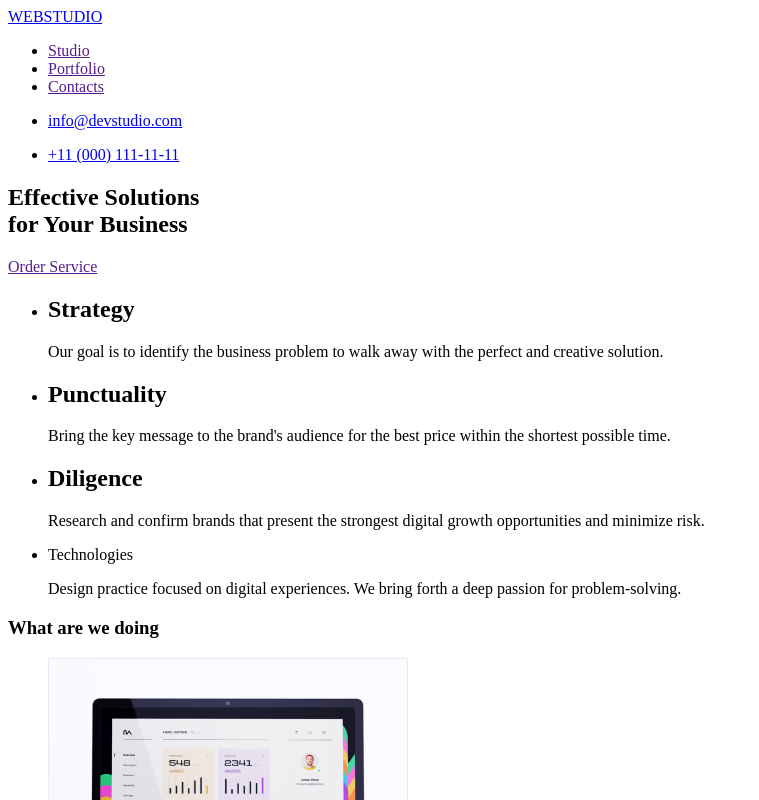
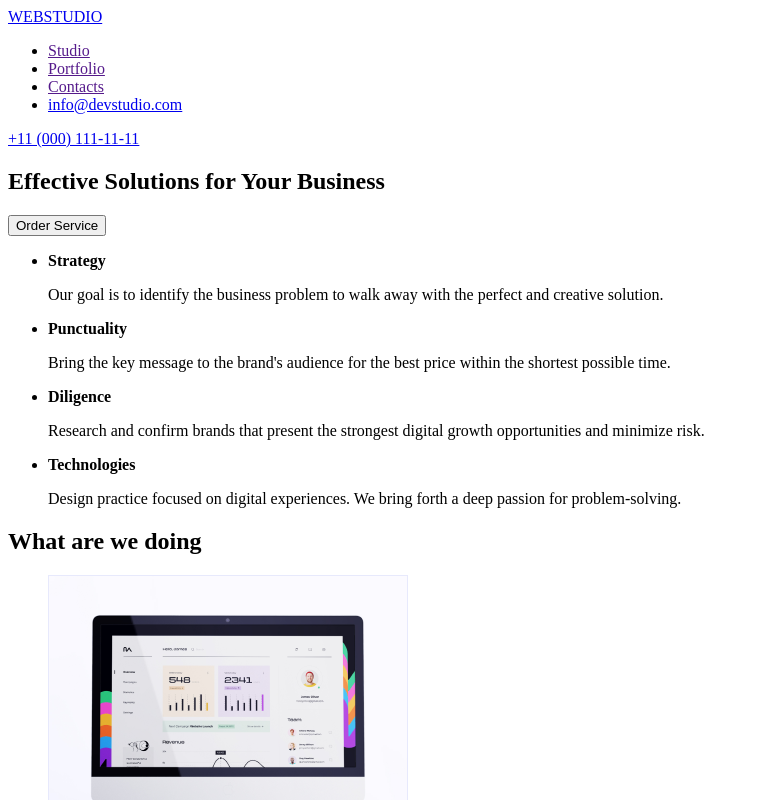
Before and after one commit to MarynaRV/Tutorial, a plain HTML site: page index.html in a window 1280 px wide. Shown: the top 800 px of the page, without its empty margins (0-759 px from the left). Drawn offline with Linux system fonts and the light colour scheme.

Commit message:
20,04,2023 (16:14)

```diff
--- a/index.html
+++ b/index.html
@@ -4,7 +4,7 @@
         <meta charset="UTF-8">
         <meta http-equiv="X-UA-Compatible" content="IE=edge">
         <meta name="viewport" content="width=device-width, initial-scale=1.0">
-    <title>Document</title>
+        <title>Студія</title>
     </head>
     <body>
         <header>
@@ -14,59 +14,54 @@
                     <li><a href="">Studio</a></li>
                     <li><a href="">Portfolio</a></li>
                     <li><a href="">Contacts</a></li>
-            </ul>
-
-         <ul>
                     <li><a href="mailto:info@devstudio.com">info@devstudio.com</a></li>
                 </ul>
             </nav>
-        <ul>
-            <li><a href="tel:+110001111111">+11 (000) 111-11-11</a></li>
-        </ul>
+            <a href="tel:+110001111111">+11 (000) 111-11-11</a></li>
         </header>
-
+        <main>
+            <section>
                 <div>
-     <section>
-        <h1>Effective Solutions <br/>
-        for Your Business</h1>
-        <a href="">Order Service</a>
+                    <h1>Effective Solutions for Your Business</h1>
+                    <button>Order Service</button>
+                </div>
             </section>
-    </div>
 
             <section>
                 <ul>
                     <li>
-                 <h2>Strategy</h2>
+                        <p><b>Strategy</b></p>
                         <p>Our goal is to identify the business
                         problem to walk away with the perfect and creative solution.</p>
+
                     </li>
                 </ul>
 
 
                 <ul>
                     <li>
-                <h2>Punctuality</h2>
+                        <p><b>Punctuality</b></p>
                         <p>Bring the key message to the brand's audience for the best price within the shortest possible time.</p>
                     </li>
                 </ul>
 
                 <ul>
                     <li>
-                <h2>Diligence</h2>
+                        <p><b>Diligence</b></p>
                         <p>Research and confirm brands that present the strongest digital growth opportunities and minimize risk.</p>
                     </li>
                 </ul>
 
                 <ul>
                     <li>
-                <p>Technologies</p>
+                        <p><b>Technologies</b></p>
                         <p>Design practice focused on digital experiences. We bring forth a deep passion for problem-solving.</p>
                     </li>
                 </ul>
             </section>
 
             <section>
-            <h3>What are we doing</h3>
+                    <h2>What are we doing</h2>
                 <ul>
                     <li>
                         <img src="/images/What we are doing/img_1.png"
@@ -119,6 +114,10 @@
                     </li>
                 </ul>
             </section>
-
+        </main>
+        <footer>
+            <p>WEBSTUDIO</p>
+            <p>Increase the flow of customers and sales for your business with digital marketing & growth solutions.</p>
+        </footer>
     </body>
 </html>
```
Lines whose indentation alone changed are shown as unchanged.
